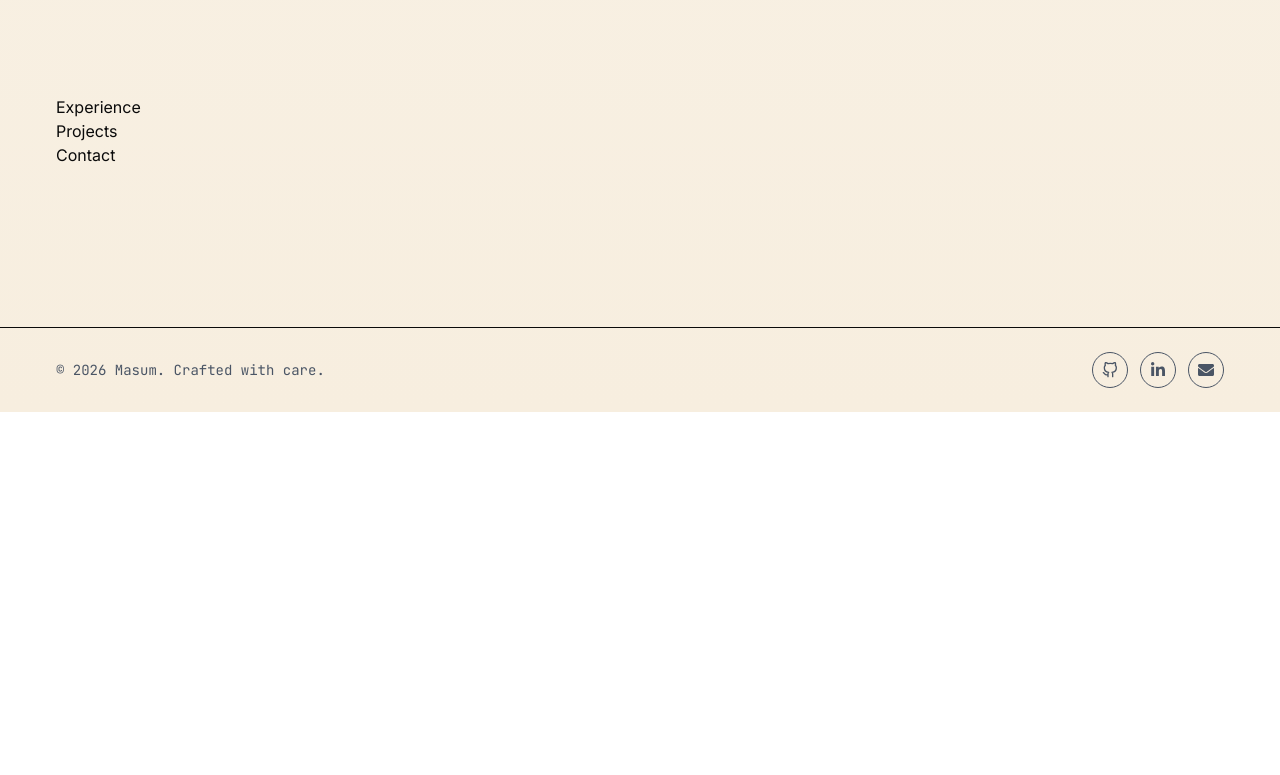
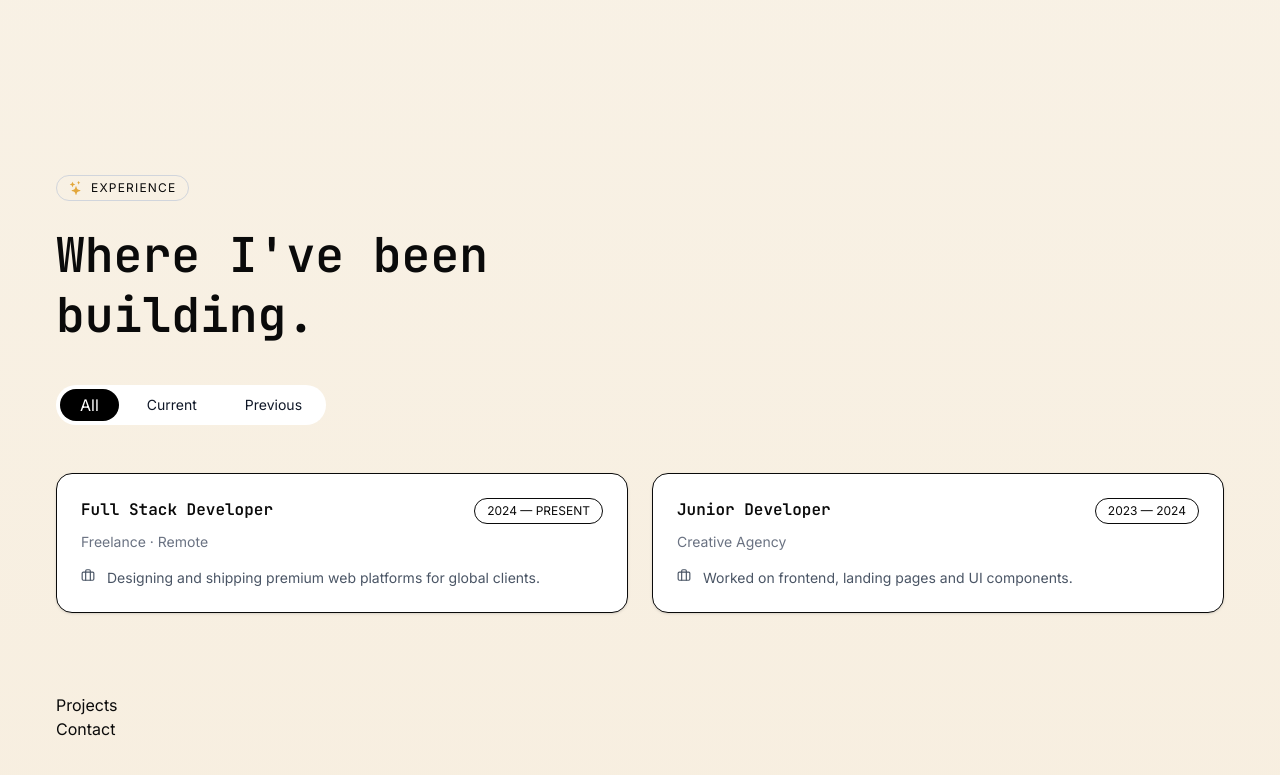
Before and after one commit to MASUMHD/masum, a Next.js app in the folder masum/: page / in a window 1280 px wide. Shown: the part 3060-3835 px from the top of the page. Before the commit the page ends 3472 px from the top, so only its background shows below. Built offline with nearby package versions, Linux system fonts and the light colour scheme.

Commit message:
add experience page

```diff
--- a/masum/app/(homeSections)/Experience.tsx
+++ b/masum/app/(homeSections)/Experience.tsx
@@ -1,7 +1,97 @@
-import React from 'react'
+"use client";
+import SectionName from "@/components/sectionName/SectionName";
+import { useState } from "react";
+import { FiBriefcase } from "react-icons/fi";
 
 export default function Experience() {
+  const [active, setActive] = useState("all"); // default = both
+
   return (
-    <div>Experience</div>
-  )
+    <section className="py-20">
+      <div className="">
+        {/* Badge */}
+        <SectionName width={40} name="EXPERIENCE" />
+
+        {/* Heading */}
+        <h2 className="text-3xl md:text-5xl font-semibold leading-tight mb-10 ">
+          Where I've been <br /> building.
+        </h2>
+
+        {/* Toggle */}
+        <div className="flex items-center bg-white w-fit p-1 rounded-full mb-12 gap-2">
+          {/* Reset / show all */}
+          <button
+            onClick={() => setActive("all")}
+            className={`px-5 py-1 rounded-full text-base cursor-pointer ${
+              active === "all" ? "bg-black text-white" : "text-gray-900 text-semibold  hover:bg-black hover:text-white transition duration-300 cursor-pointer"
+            }`}
+          >
+            All
+          </button>
+
+          <button
+            onClick={() => setActive("current")}
+            className={`px-5 py-1 rounded-full text-sm cursor-pointer ${
+              active === "current" ? "bg-black text-white" : "text-gray-900 text-semibold  hover:bg-black hover:text-white transition duration-300 cursor-pointer"
+            }`}
+          >
+            Current
+          </button>
+
+          <button
+            onClick={() => setActive("previous")}
+            className={`px-5 py-1 rounded-full text-sm cursor-pointer ${
+              active === "previous" ? "bg-black text-white" : "text-gray-900 text-semibold  hover:bg-black hover:text-white transition duration-300 cursor-pointer"
+            }`}
+          >
+            Previous
+          </button>
+        </div>
+
+        {/* Cards */}
+        <div className="grid md:grid-cols-2 gap-6">
+          {/* Current Card */}
+          {(active === "all" || active === "current") && (
+            <div className="bg-white rounded-2xl p-6 shadow-sm border">
+              <div className="flex justify-between mb-2">
+                <h3 className="font-semibold">Full Stack Developer</h3>
+                <span className="text-xs border px-3 py-1 rounded-full">
+                  2024 — PRESENT
+                </span>
+              </div>
+
+              <p className="text-sm text-gray-500 mb-4">Freelance · Remote</p>
+
+              <div className="flex gap-3 text-sm text-gray-600">
+                <FiBriefcase />
+                <p>
+                  Designing and shipping premium web platforms for global
+                  clients.
+                </p>
+              </div>
+            </div>
+          )}
+
+          {/* Previous Card */}
+          {(active === "all" || active === "previous") && (
+            <div className="bg-white rounded-2xl p-6 shadow-sm border">
+              <div className="flex justify-between mb-2">
+                <h3 className="font-semibold">Junior Developer</h3>
+                <span className="text-xs border px-3 py-1 rounded-full">
+                  2023 — 2024
+                </span>
+              </div>
+
+              <p className="text-sm text-gray-500 mb-4">Creative Agency</p>
+
+              <div className="flex gap-3 text-sm text-gray-600">
+                <FiBriefcase />
+                <p>Worked on frontend, landing pages and UI components.</p>
+              </div>
+            </div>
+          )}
+        </div>
+      </div>
+    </section>
+  );
 }
--- a/masum/app/(homeSections)/Skills.tsx
+++ b/masum/app/(homeSections)/Skills.tsx
@@ -21,6 +21,8 @@ import {
   SiShopify,
   SiNetlify,
   SiVercel,
+  // SiThunderstore,
+  // SiFigma,
 } from "react-icons/si";
 
 const skillsData = [
@@ -60,7 +62,9 @@ const skillsData = [
       { name: "Git", icon: FaGitAlt, color: "#F05032" },
       { name: "GitHub", icon: FaGithub, color: "#181717" },
       { name: "Netlify", icon: SiNetlify, color: "#00C7B7" },
-      { name: "Vercel", icon: SiVercel, color: "#000000" }
+      { name: "Vercel", icon: SiVercel, color: "#000000" },
+      // { name: "Thunder Client", icon:  SiThunderstore, color: "#FF6C37" },
+      // { name: "Figma", icon: SiFigma, color: "#F24E1E" },
     ],
   },
   {
```
